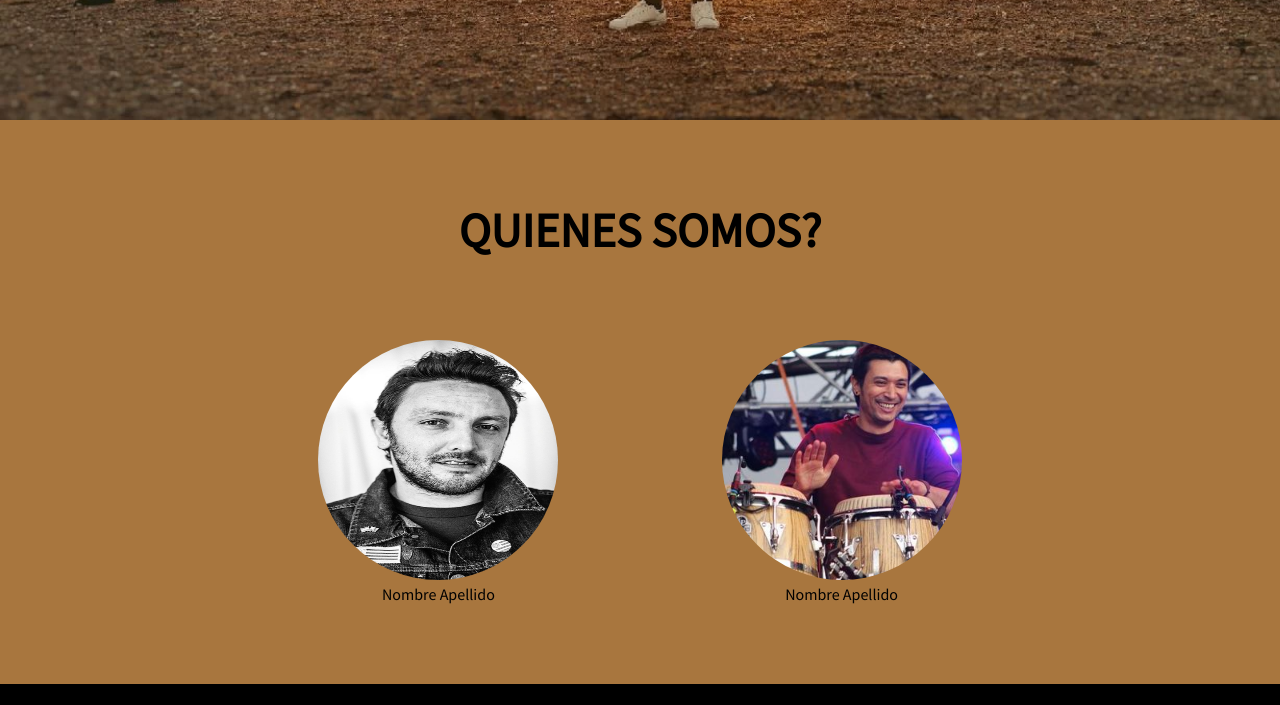
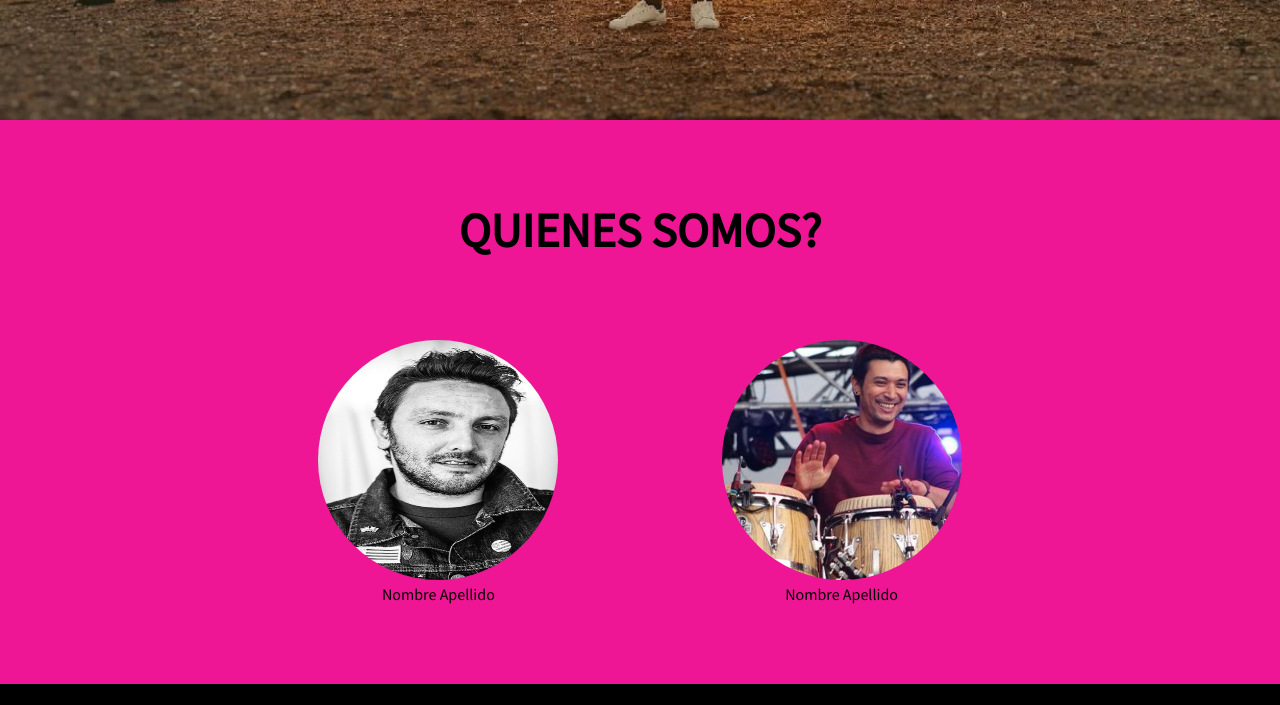
Before and after one commit to stefanolongobucco/polonio, a plain HTML site: page index.html in a window 1280 px wide. Shown: the part 680-1385 px from the top of the page. Drawn offline with Linux system fonts and the light colour scheme; grey boxes are pictures that could not be loaded.

Commit message:
prueba modificacion

```diff
--- a/css/style.css
+++ b/css/style.css
@@ -98,7 +98,7 @@ transition: all .5s;
 
 .nosotros{
 padding-top: 10vh;
-background-color:#a8763e ;
+background-color:#ee1694 ;
 display: grid;
 grid-template-areas:
 "nosotros__h2"
```
